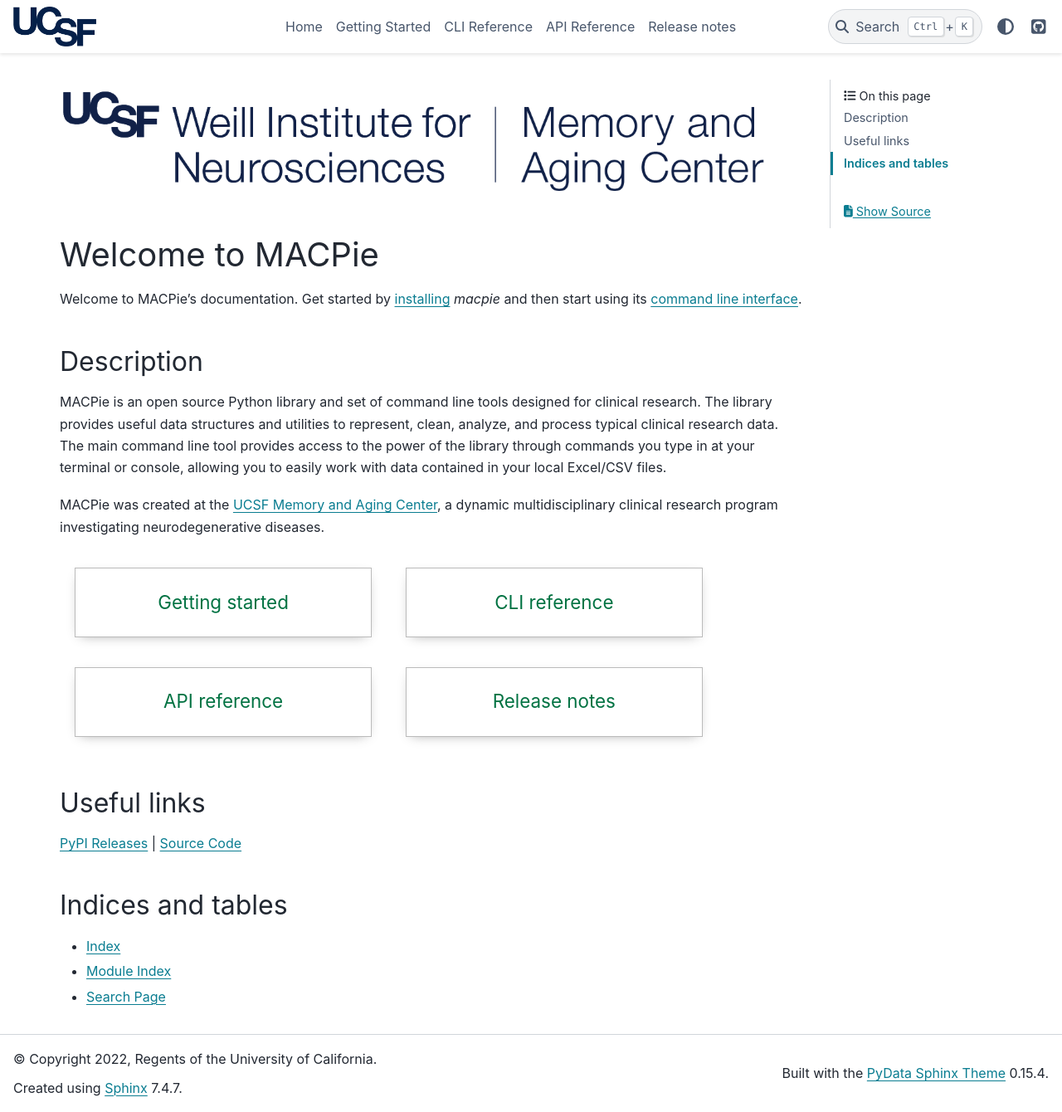
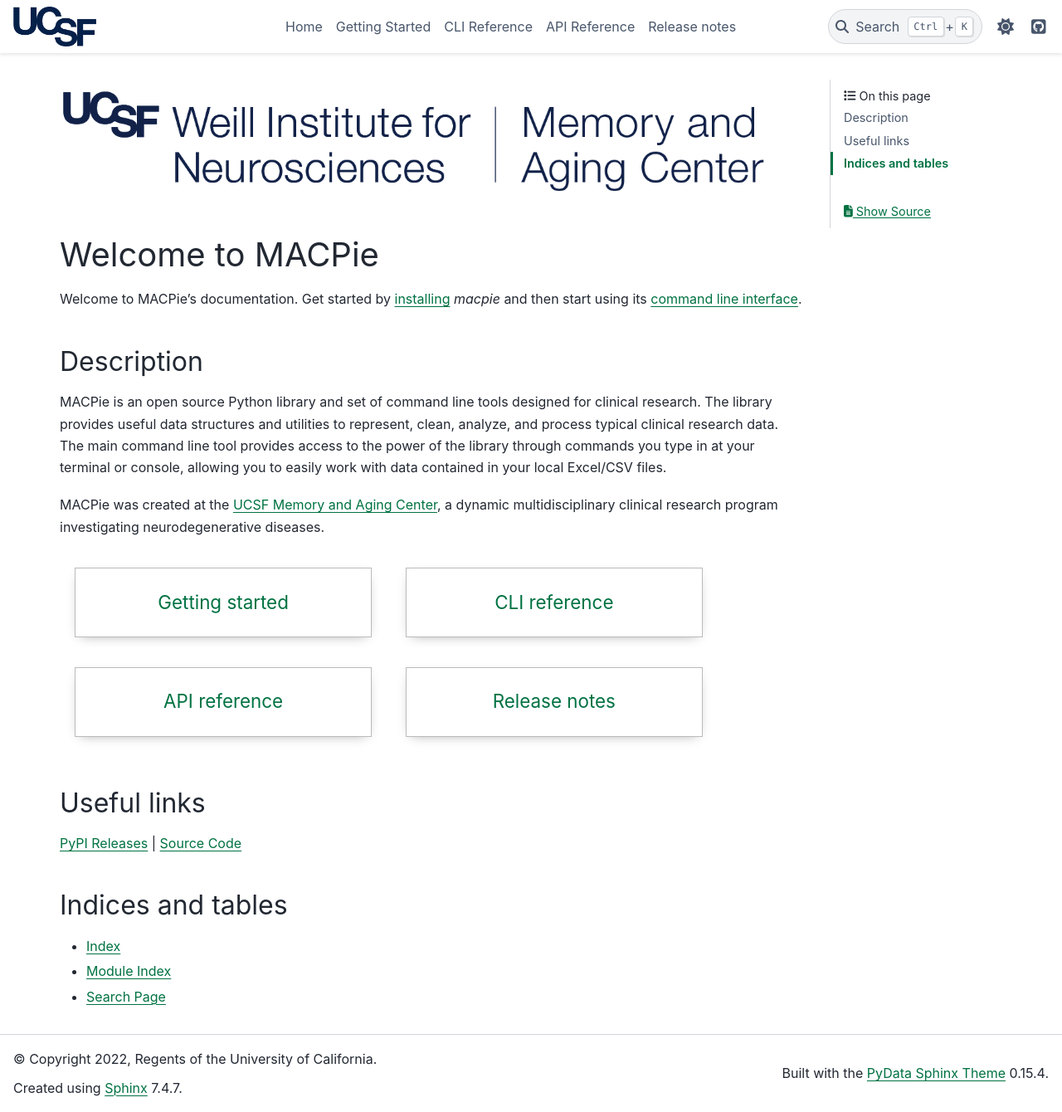
Before and after one commit to UCSFMemoryAndAging/macpie, a Sphinx documentation site: the page built from doc/source/index.rst, in a window 1280 px wide and 1340 px high. Shown: the whole window at 83% size. Built offline with Sphinx 7.4.7 and the PyData theme 0.15.4, drawn with Linux system fonts in a browser that asks for light colours.

```diff
--- a/doc/source/_static/css/custom.css
+++ b/doc/source/_static/css/custom.css
@@ -1,8 +1,14 @@
 /* colors */
 
-:root {
-    --pst-color-primary: 0, 114, 66;
-    --pst-color-active-navigation: 0, 114, 66;
+html[data-theme="light"] {
+    --pst-color-primary: rgb(0, 114, 66);
+    --pst-color-active-navigation: rgb(0, 114, 66);
+    --pst-color-h2: var(--color-text-base);
+}
+
+html[data-theme="dark"] {
+    --pst-color-primary: rgb(0, 114, 66);
+    --pst-color-active-navigation: rgb(0, 114, 66);
     --pst-color-h2: var(--color-text-base);
 }
 
--- a/doc/source/conf.py
+++ b/doc/source/conf.py
@@ -34,22 +34,6 @@ pygments_style = "sphinx"
 numpydoc_show_class_members = False
 
 
-def setup(app):
-    # these modules are actually module aliases, so need
-    # to fake the python module system here, otherwise
-    # autodoc can't document these modules properly
-    sys.modules["macpie.datetimetools"] = macpie.datetimetools
-    sys.modules["macpie.itertools"] = macpie.itertools
-    sys.modules["macpie.lltools"] = macpie.lltools
-    sys.modules["macpie.openpyxltools"] = macpie.openpyxltools
-    sys.modules["macpie.pathtools"] = macpie.pathtools
-    sys.modules["macpie.shelltools"] = macpie.shelltools
-    sys.modules["macpie.strtools"] = macpie.strtools
-    sys.modules["macpie.tablibtools"] = macpie.tablibtools
-    sys.modules["macpie.validatortools"] = macpie.validatortools
-    sys.modules["macpie.xlsxwritertools"] = macpie.xlsxwritertools
-
-
 # HTML -----------------------------------------------------------------
 
 html_theme = "pydata_sphinx_theme"
@@ -58,6 +42,7 @@ html_theme_options = {
     "page_sidebar_items": ["search-field", "page-toc"],
     "github_url": "https://github.com/UCSFMemoryAndAging/macpie",
 }
+html_context = {"default_mode": "light"}
 html_logo = "_static/logo/UCSF_Logo_21_Navy_300dpi_RGB.png"
 html_static_path = ["_static"]
 html_css_files = [
```
Also changed, not shown: 3 other files.
